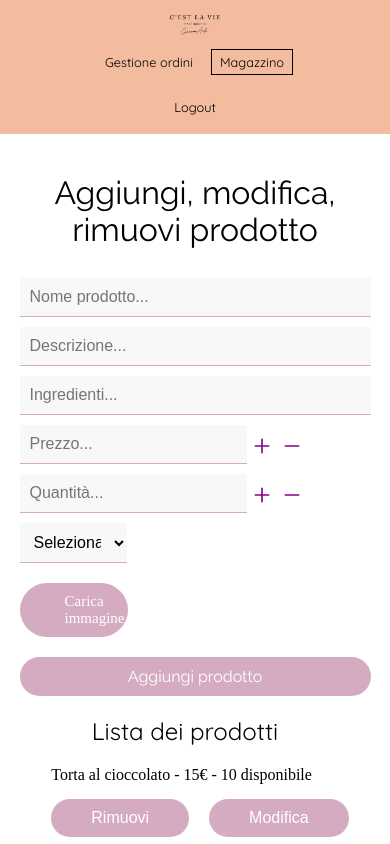
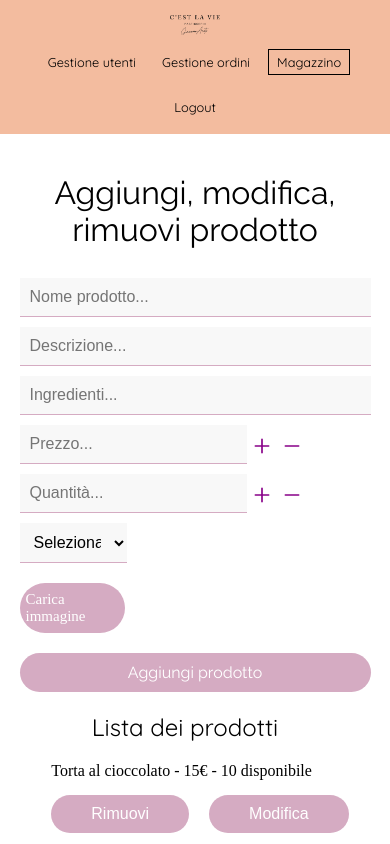
Before and after one commit to RobyC0ding/PW4_Gruppo6_Frontend, a Next.js app in the folder cest_la_vie/: page /magazzino in a window 390 px wide. Shown: the top 844 px of the page. Built offline with nearby package versions, Linux system fonts and the light colour scheme.

Commit message:
creazione pagina gestione utente

```diff
--- a/cest_la_vie/app/magazzino/page.js
+++ b/cest_la_vie/app/magazzino/page.js
@@ -233,7 +233,7 @@ const AdminProducts = () => {
                             />
 
                             <label htmlFor="imageUpload" className={styles.customFileButton}>
-                                Carica immagine
+                                <p className={styles.pButton}>Carica immagine</p>
                             </label>
                         <div className={`${styles.fileInputContainer} ${isImageSelected ? styles.visible : ''}`} >
                             <div className={styles.anteprima}>
--- a/cest_la_vie/app/magazzino/page.module.css
+++ b/cest_la_vie/app/magazzino/page.module.css
@@ -249,10 +249,6 @@
 
 }
 
-@media(max-width: 768px){
-
-}
-
 @media(max-width: 480px) {
 
     .containerForm{
@@ -271,4 +267,18 @@
     .h1{
         font-size: 2rem;
     }
+
+    .pButton{
+        margin-left: 6px;
+    }
+
+    .customFileButton{
+        display: flex;
+        align-items: center;
+        padding: 0px;
+        width: 30%;
+        height: 50px;
+        font-size: 15px;
+
+    }
 }
--- a/cest_la_vie/components/headerAmministratore.js
+++ b/cest_la_vie/components/headerAmministratore.js
@@ -16,6 +16,11 @@ export default function HeaderLoginUtente() {
                     <Image className={styles.logo} src={logoImg} alt="C'est la Vie" priority />
                 </Link>
                 <div className={styles.centerLinks}>
+                    <Link href="/gestione-utenti" passHref>
+                        <p
+                            className={`${styles.link} ${pathname === '/gestione-utenti' ? styles.active : ''}`}
+                        >Gestione utenti</p>
+                    </Link>
                     <Link href="/gestione-ordini" passHref>
                         <p
                             className={`${styles.link} ${pathname === '/gestione-ordini' ? styles.active : ''}`}
```
Also changed, not shown: cest_la_vie/app/gestione-utenti/page.js (added, +46 -0 lines), cest_la_vie/app/gestione-utenti/page.module.css (added).
